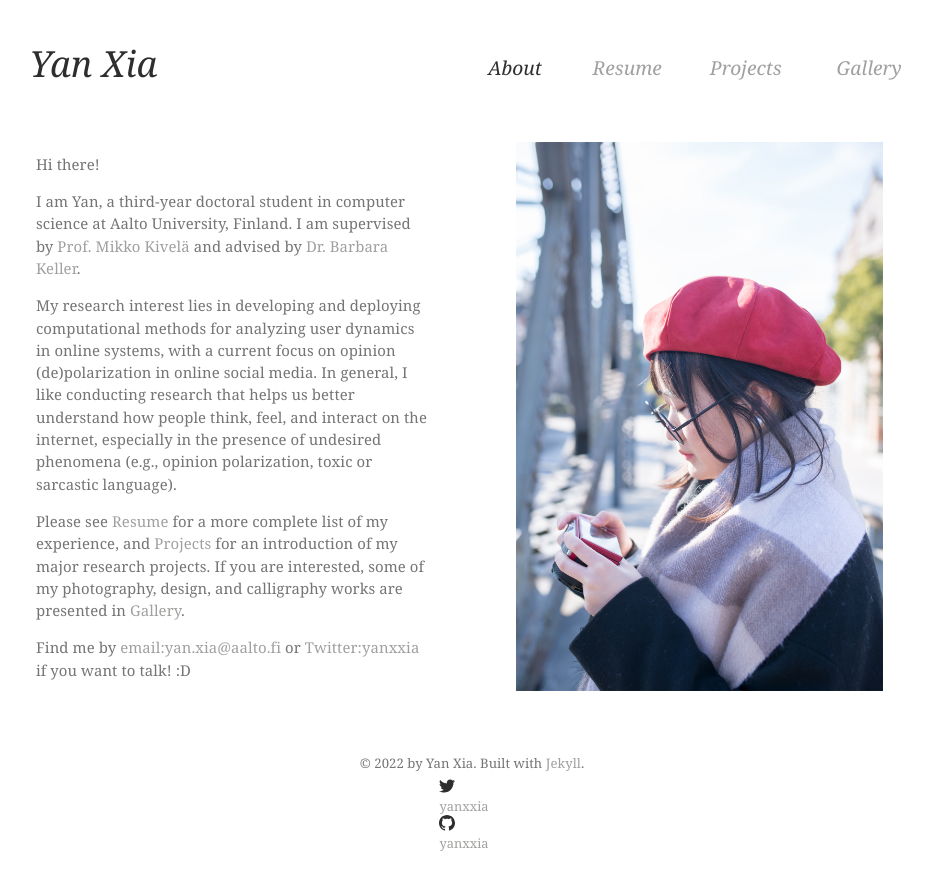
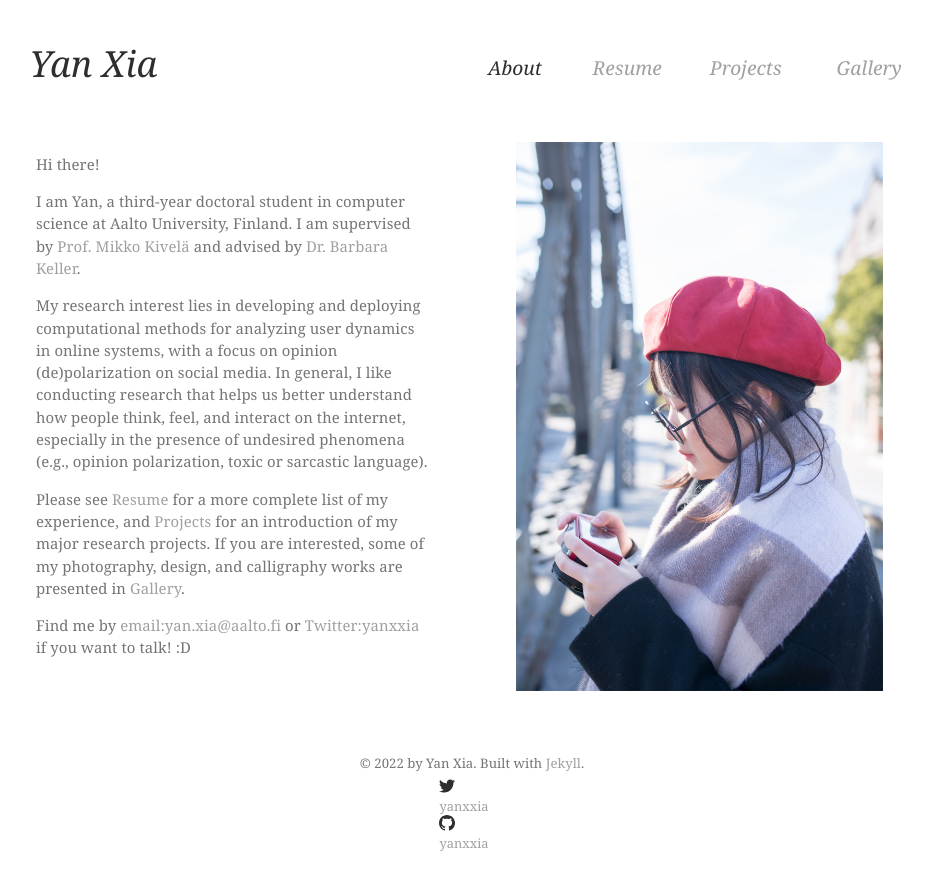
Before and after one commit to yanxxia/yanxxia.github.io, a Jekyll site: the page built from index.html, in a window 1280 px wide. Shown: the top 890 px of the page, without its empty margins (168-1100 px from the left). Built offline with Jekyll 4.4.1, drawn with Linux system fonts in a browser that asks for light colours.

Commit message:
Update projects

```diff
--- a/index.html
+++ b/index.html
@@ -5,7 +5,7 @@
 <div class="intro-div">
   <p>Hi there!</p>
   <p>I am Yan, a third-year doctoral student in computer science at Aalto University, Finland. I am supervised by <a href="http://www.mkivela.com/">Prof. Mikko Kivel&#228;</a> and advised by <a href="https://users.aalto.fi/~kellerb1/">Dr. Barbara Keller</a>.</p>
-  <p>My research interest lies in developing and deploying computational methods for analyzing user dynamics in online systems, with a current focus on opinion (de)polarization in online social media. In general, I like conducting research that helps us better understand how people think, feel, and interact on the internet, especially in the presence of undesired phenomena (e.g., opinion polarization, toxic or sarcastic language).</p>
+  <p>My research interest lies in developing and deploying computational methods for analyzing user dynamics in online systems, with a focus on opinion (de)polarization on social media. In general, I like conducting research that helps us better understand how people think, feel, and interact on the internet, especially in the presence of undesired phenomena (e.g., opinion polarization, toxic or sarcastic language).</p>
   <p>Please see <a href="/resume.html">Resume</a> for a more complete list of my experience, and <a href="/projects.html">Projects</a> for an introduction of my major research projects. If you are interested, some of my photography, design, and calligraphy works are presented in <a href="/gallery.html">Gallery</a>.</p>
   <p>Find me by <a href="mailto:yan.xia@aalto.fi">email:yan.xia@aalto.fi</a> or <a href="https://www.twitter.com/{{ site.twitter_username| cgi_escape | escape }}">Twitter:yanxxia</a> if you want to talk! :D</p>
 </div>
```
